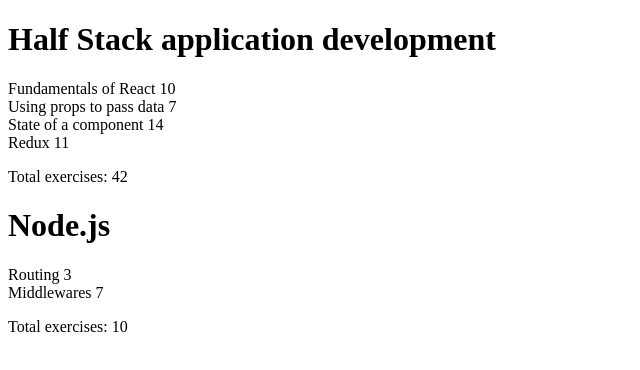
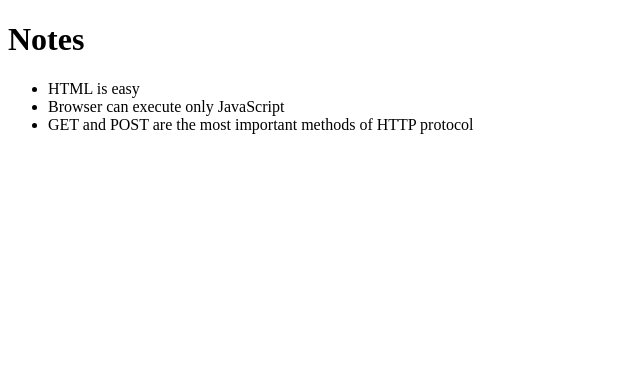
Before and after one commit to Devanshukoli/full-stack-submission-repo, a React (Vite) app in the folder part2/: page / in a window 1280 px wide. Shown: the top 370 px of the page, without its empty margins (0-640 px from the left). Built offline with nearby package versions, Linux system fonts and the light colour scheme.

Commit message:
add note component, and update my main, app component as well.

```diff
--- /dev/null
+++ b/part2/components/Note.jsx
@@ -0,0 +1,5 @@
+const Note = ({ note }) => {
+  return <li>{note.content}</li>
+}
+
+export default Note
--- a/part2/src/App.jsx
+++ b/part2/src/App.jsx
@@ -1,55 +1,19 @@
-import Course from "../components/Course"
+import { useState } from 'react'
+import Note from '../components/Note'
 
-const App = () => {
-  const courses = [
-    {
-      name: 'Half Stack application development',
-      id: 1,
-      parts: [
-        {
-          name: 'Fundamentals of React',
-          exercises: 10,
-          id: 1
-        },
-        {
-          name: 'Using props to pass data',
-          exercises: 7,
-          id: 2
-        },
-        {
-          name: 'State of a component',
-          exercises: 14,
-          id: 3
-        },
-        {
-          name: 'Redux',
-          exercises: 11,
-          id: 4
-        }
-      ]
-    },
-    {
-      name: 'Node.js',
-      id: 2,
-      parts: [
-        {
-          name: 'Routing',
-          exercises: 3,
-          id: 1
-        },
-        {
-          name: 'Middlewares',
-          exercises: 7,
-          id: 2
-        }
-      ]
-    }
-  ]
+const App = (props) => {
+
+  const [notes, setNotes] = useState(props.notes)
 
   return (
-    <>
-      <Course course={courses} />
-    </>
+    <div>
+      <h1>Notes</h1>
+      <ul>
+        {notes.map((note) => (
+          <Note key={note.id} note={note} />
+        ))}
+      </ul>
+    </div>
   )
 }
 
--- a/part2/src/main.jsx
+++ b/part2/src/main.jsx
@@ -1,27 +1,24 @@
-import { StrictMode } from 'react'
-import { createRoot } from 'react-dom/client'
-import App from './App.jsx'
+import ReactDOM from 'react-dom/client'
+import App from './App'
 
 const notes = [
   {
     id: 1,
     content: 'HTML is easy',
-    important: true
+    important: true,
   },
   {
     id: 2,
     content: 'Browser can execute only JavaScript',
-    important: false
+    important: false,
   },
   {
     id: 3,
     content: 'GET and POST are the most important methods of HTTP protocol',
-    important: true
-  }
+    important: true,
+  },
 ]
 
-createRoot(document.getElementById('root')).render(
-  <StrictMode>
-    <App notes={notes} />
-  </StrictMode>,
+ReactDOM.createRoot(document.getElementById('root')).render(
+  <App notes={notes} />
 )
```
